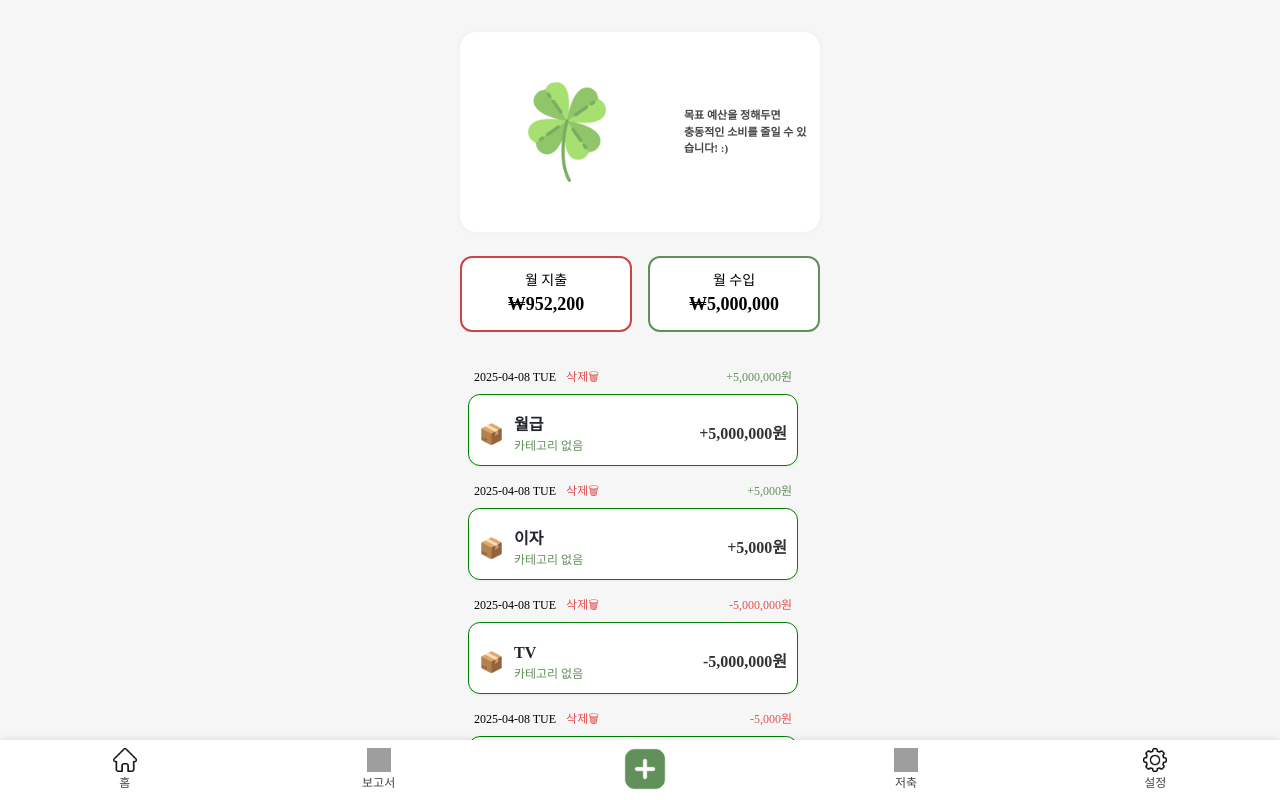
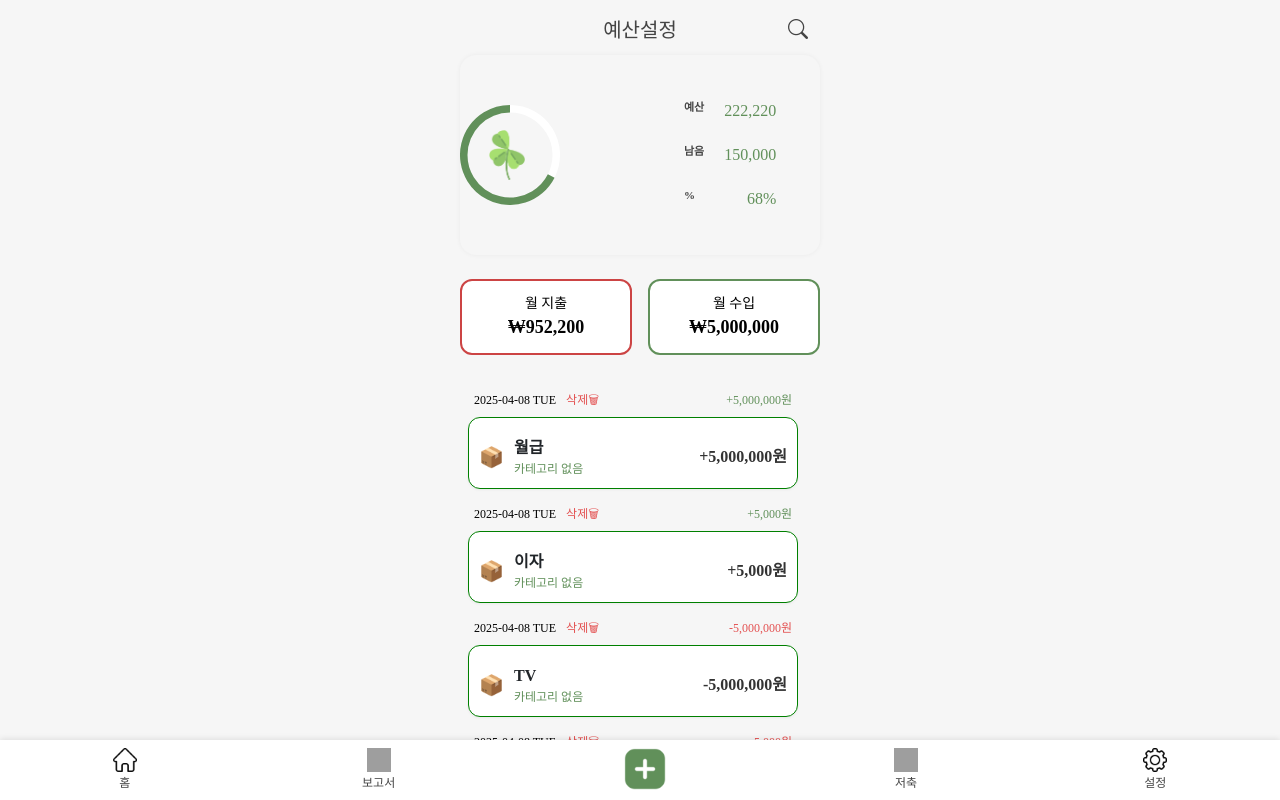
Before and after one commit to dlgkrwns213/moneyLover, a Vue app: page / in a window 1280 px wide. Built offline with nearby package versions, Linux system fonts and the light colour scheme; data requests are answered from the project's data file; grey boxes are pictures that could not be loaded; a web font is replaced by a local one.

Commit message:
style: header style add

```diff
--- a/src/pages/home/BudgetComparison.vue
+++ b/src/pages/home/BudgetComparison.vue
@@ -17,7 +17,7 @@ const props = defineProps({
   remain: Number,
 })
 
-const budget = ref(0)
+const budget = ref(222220)
 const remain = ref(150000)
 const imageurls = [
   '/src/assets/images/clover/clover_0.png',
@@ -68,6 +68,24 @@ const chartOptions = {
 </script>
 
 <template>
+  <link
+    href="https://cdn.jsdelivr.net/npm/bootstrap@5.3.2/dist/css/bootstrap.min.css"
+    rel="stylesheet"
+  />
+  <!-- Bootstrap Icons -->
+  <link
+    href="https://cdn.jsdelivr.net/npm/bootstrap-icons@1.10.5/font/bootstrap-icons.css"
+    rel="stylesheet"
+  />
+  <div class="header">
+    <span class="icon" @click="goBack">
+      <i class="bi bi-x"></i>
+    </span>
+    <span class="menu-budgetsetting">예산설정</span>
+    <span class="icon" @click="goBack">
+      <i class="bi bi-search"></i>
+    </span>
+  </div>
   <div class="page-wrapper">
     <!-- v-id 에 true false 로 budget 설정 여부를 분별하여 다른 창을 띄운다. -->
     <div v-if="budget" class="donut-row">
@@ -192,6 +210,9 @@ const chartOptions = {
   flex: 1;
   color: #61905a;
 }
+.empty-budget {
+  cursor: pointer;
+}
 
 .page-wrapper {
   display: flex;
@@ -199,4 +220,42 @@ const chartOptions = {
   align-items: center;
   color: #f6f6f6;
 }
+
+.header {
+  display: flex;
+  justify-content: space-between;
+  align-items: center;
+  max-width: 360px;
+  height: 50px;
+  padding: 0 10px;
+  background-color: #f6f6f6;
+  border-bottom: 1px solid #f6f6f6;
+  margin: 0 auto;
+  font-family: 'MyFontBold'; /* 폰트 커스텀 가능 */
+}
+
+.icon {
+  width: 24px;
+  text-align: center;
+}
+
+.bi-x {
+  font-size: 40px;
+  visibility: hidden;
+  color: #444;
+}
+
+.menu-budgetsetting {
+  text-align: center;
+  font-family: 'MyFontBold';
+  font-size: 20px;
+  color: #444;
+}
+
+.bi-search {
+  font-family: 'MyFontBold';
+  font-size: 20px;
+  color: #444;
+  cursor: pointer;
+}
 </style>
--- a/src/pages/home/BudgetSettings.vue
+++ b/src/pages/home/BudgetSettings.vue
@@ -1,6 +1,10 @@
 <script setup>
 import { reactive, ref, onMounted, computed } from 'vue'
 import '@/assets/main.css'
+
+function goBack() {
+  window.history.back()
+}
 </script>
 
 <template>
@@ -14,6 +18,15 @@ import '@/assets/main.css'
     href="https://cdn.jsdelivr.net/npm/bootstrap-icons@1.10.5/font/bootstrap-icons.css"
     rel="stylesheet"
   />
+  <div class="header">
+    <span class="icon" @click="goBack">
+      <i class="bi bi-x"></i>
+    </span>
+    <span class="menu-budgetsetting">예산설정</span>
+    <span class="icon" @click="goBack">
+      <i class="bi bi-search"></i>
+    </span>
+  </div>
 
   <div class="page-wrapper">
     <div class="donut-row">
@@ -47,6 +60,42 @@ import '@/assets/main.css'
   width: 145px;
   height: 38px;
   padding-right: 20px;
+}
+.header {
+  display: flex;
+  justify-content: space-between;
+  align-items: center;
+  max-width: 360px;
+  height: 50px;
+  padding: 0 10px;
+  background-color: #f6f6f6;
+  border-bottom: 1px solid #f6f6f6;
+  margin: 0 auto;
+  font-family: 'MyFontBold'; /* 폰트 커스텀 가능 */
+}
+
+.icon {
+  width: 24px;
+  text-align: center;
+}
+
+.bi-x {
+  font-size: 40px;
+  cursor: pointer;
+  color: #444;
+}
+
+.menu-budgetsetting {
+  text-align: center;
+  font-family: 'MyFontBold';
+  font-size: 20px;
+  color: #444;
+}
+
+.bi-search {
+  font-family: 'MyFontBold';
+  font-size: 20px;
+  color: #444;
 }
 
 .input-group .form-control {
@@ -151,6 +200,6 @@ import '@/assets/main.css'
   display: flex;
   justify-content: center;
   align-items: center;
-  padding: 30px;
+  padding: 10px;
 }
 </style>
--- a/src/pages/home/HomeView.vue
+++ b/src/pages/home/HomeView.vue
@@ -35,7 +35,7 @@ import ExpenseList from './ExpenseList.vue'
   flex-direction: column;
   align-items: center;
   gap: 24px;
-  padding: 32px 16px;
+  padding: 5px 16px;
   background-color: #f6f6f6;
   min-height: 100vh;
 }
```
Also changed, not shown: src/pages/home/Navigator.vue (+6 -7 lines).
